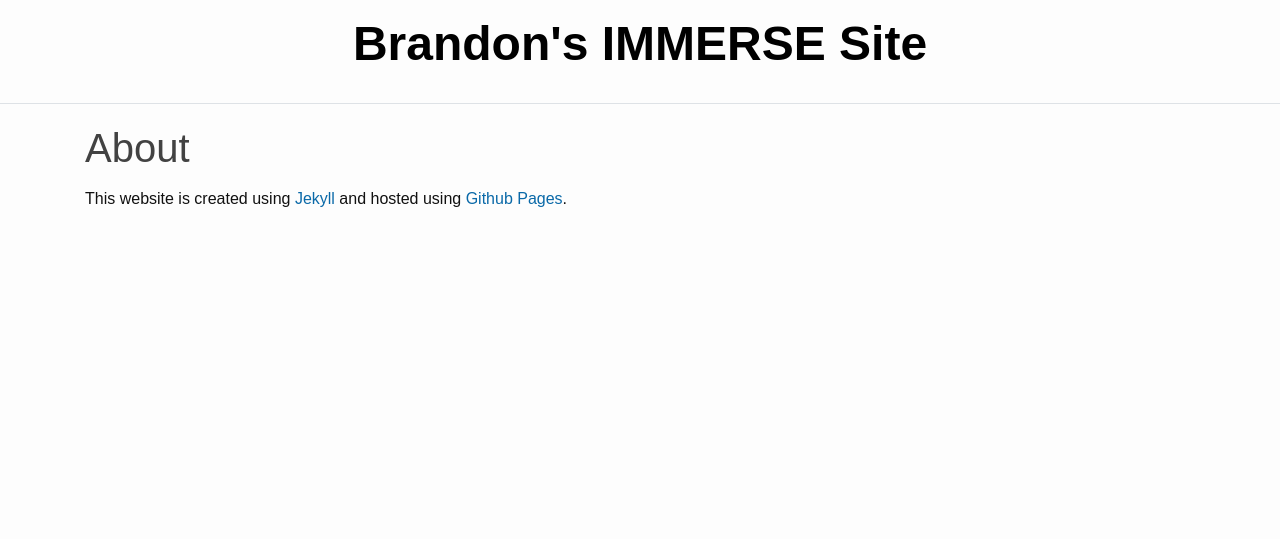
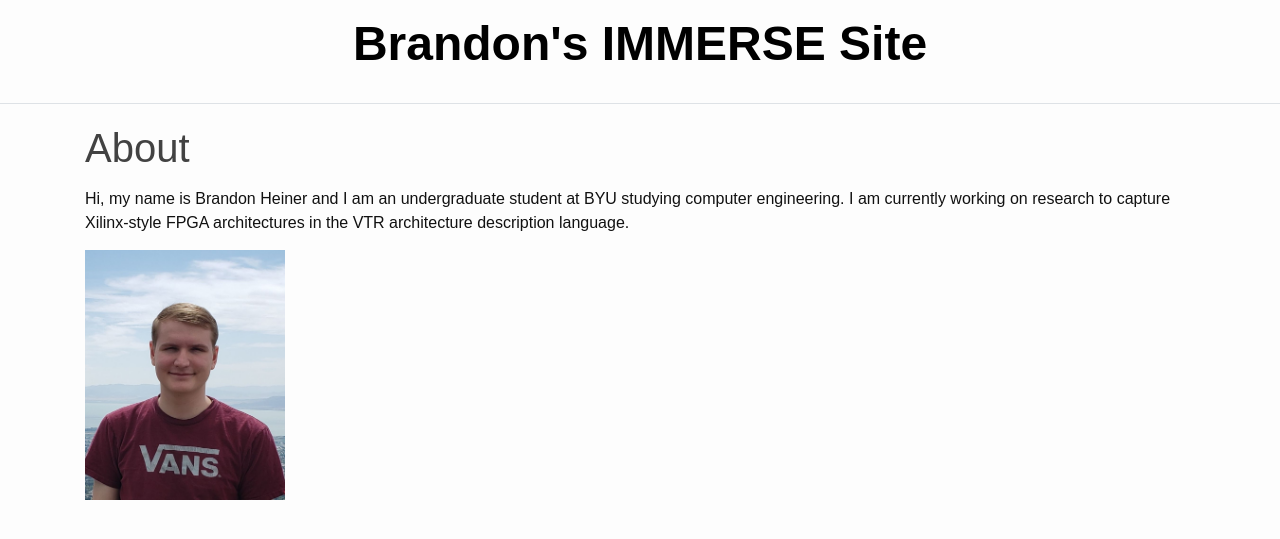
Before and after one commit to heinerb1/heinerb1.github.io, a Jekyll site: the page built from _pages/about.md, in a window 1280 px wide. Shown: the top 539 px of the page. Built offline with Jekyll 4.4.1, drawn with Linux system fonts in a browser that asks for light colours.

Commit message:
5/11 Update and Website Improvements

```diff
--- a/_pages/about.md
+++ b/_pages/about.md
@@ -1,6 +1,8 @@
 ---
 layout: default
 title: About
+image: /assets/brandon_heiner.jpg
 ---
+Hi, my name is Brandon Heiner and I am an undergraduate student at BYU studying computer engineering. I am currently working on research to capture Xilinx-style FPGA architectures in the VTR architecture description language.
 
-This website is created using [Jekyll](https://jekyllrb.com/) and hosted using [Github Pages](https://pages.github.com/).
+![]({{ page.image | relative_url }})
--- a/css/main.scss
+++ b/css/main.scss
@@ -126,7 +126,7 @@ $sidebar-hover-color: $secondary-color1;
    * Images
    */
  img {
-     max-width: 100%;
+     height: 250px;
      vertical-align: middle;
  }
 
```
Also changed, not shown: _pages/log.md (+2 -1 lines), assets/brandon_heiner.jpg (added).
